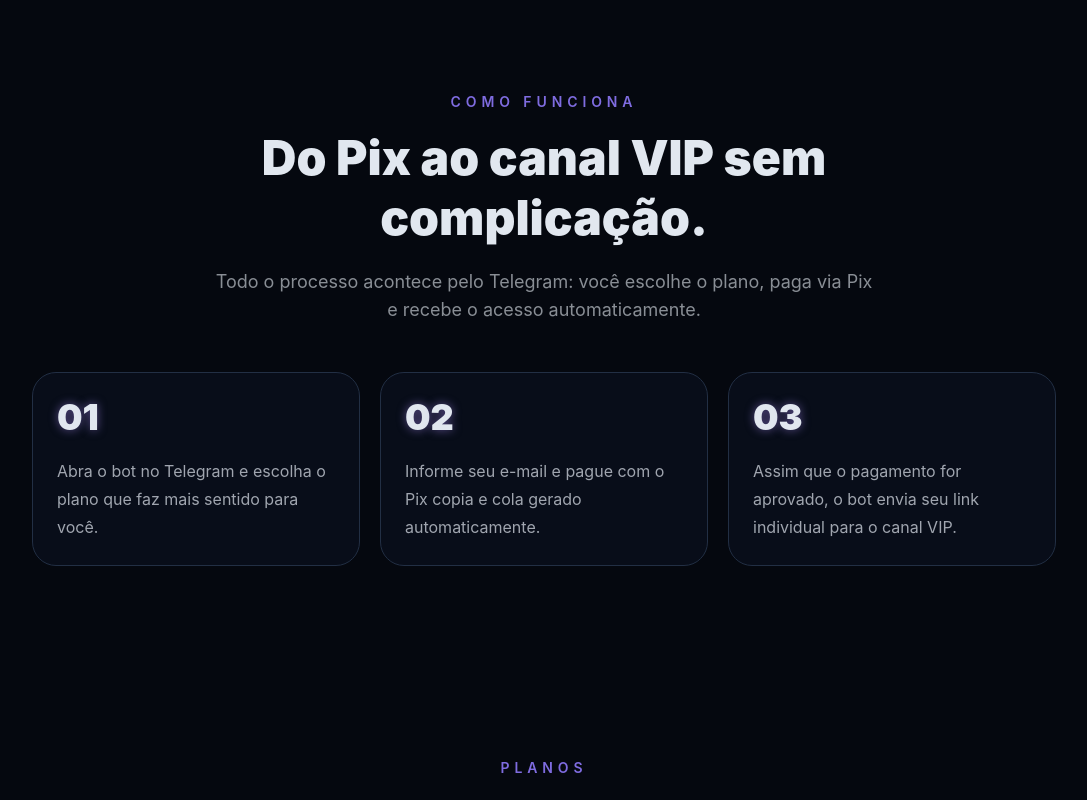
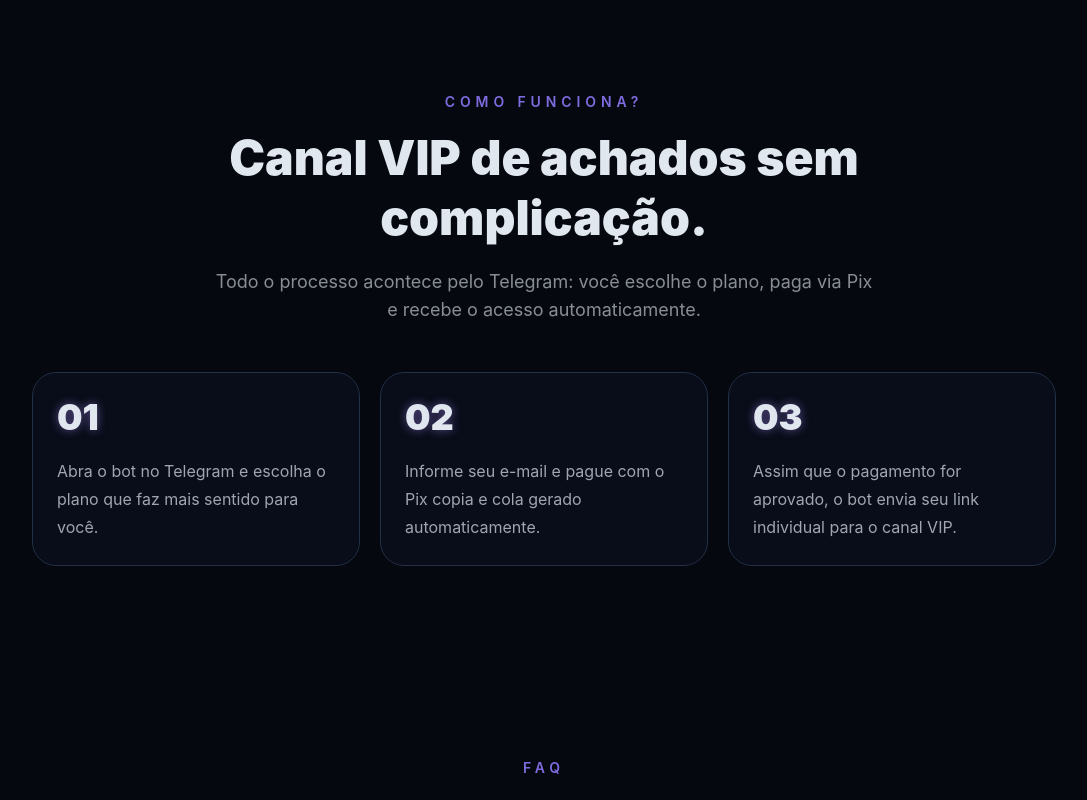
Before and after one commit to igorgp06/IG-AchadosTech-LandingPage, a React (Vite) app: page / in a window 1280 px wide. Shown: the part 1660-2460 px from the top of the page, without its empty margins (96-1183 px from the left). Built offline with nearby package versions, Linux system fonts and the light colour scheme.

Commit message:
[FIX 1.0.9] Correção das importações de páginas inexistentes.

```diff
--- a/package.json
+++ b/package.json
@@ -1,7 +1,7 @@
 {
   "name": "ig-achados-tech-landingpage",
   "private": true,
-  "version": "1.0.8",
+  "version": "1.0.9",
   "type": "module",
   "scripts": {
     "dev": "vite",
--- a/src/pages/Main.jsx
+++ b/src/pages/Main.jsx
@@ -3,7 +3,6 @@ import { Navbar } from "../components/utils/Navbar"
 import { Hero } from "./public/partials/hero/Hero"
 import { Benefits } from "./public/partials/benefits/Benefits.jsx"
 import { HowItWorks } from "./public/partials/howitworks/HowItWorks.jsx"
-import { Pricing } from "./public/partials/Pricing/Pricing.jsx"
 import { Faq } from "./public/partials/faq/Faq.jsx"
 import { FinalCall } from "./public/partials/finalcall/FinalCall.jsx"
 import { Footer } from "./public/partials/footer/Footer.jsx"
@@ -18,7 +17,6 @@ export const Main = () => {
                 <Hero />
                 <Benefits />
                 <HowItWorks />
-                <Pricing />
                 <Faq />
                 <FinalCall />
             </main>
--- a/src/pages/public/partials/howitworks/HowItWorks.jsx
+++ b/src/pages/public/partials/howitworks/HowItWorks.jsx
@@ -28,8 +28,8 @@ export const HowItWorks = () => {
     return (
         <section id="como-funciona" className="container relative py-24">
             <SectionTitle
-                eyebrow="Como funciona"
-                title="Do Pix ao canal VIP sem complicação."
+                eyebrow="Como funciona?"
+                title="Canal VIP de achados sem complicação."
                 subtitle="Todo o processo acontece pelo Telegram: você escolhe o plano, paga via Pix e recebe o acesso automaticamente."
             />
 
```
Also changed, not shown: 1 other file (tests, documents, lock files or other folders).
